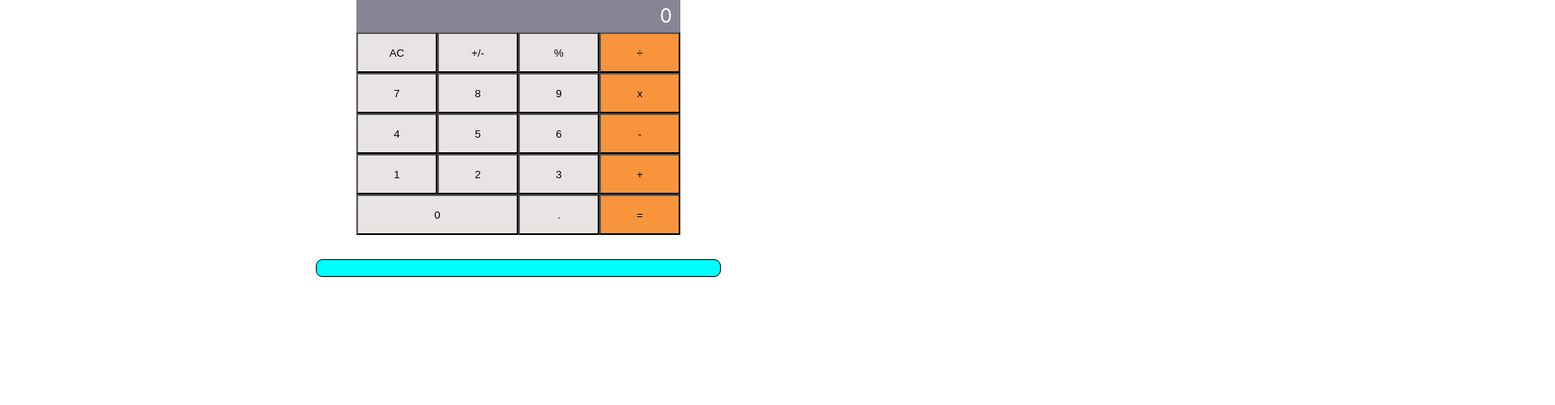
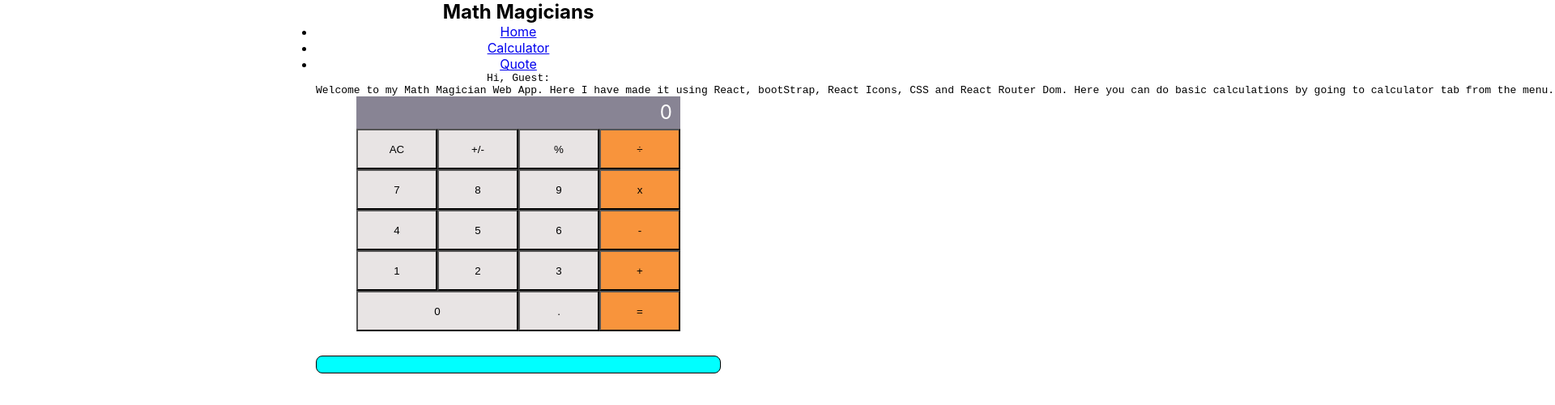
Before and after one commit to DilsherB/math-magician, a React (Create React App) app: page /Home in a window 1280 px wide. Shown: the top 500 px of the page at 81% size, 1920 px wide, since content can reach past the window. Built offline with nearby package versions, Linux system fonts and the light colour scheme; no server answers.

Commit message:
Home page added.

```diff
--- a/package.json
+++ b/package.json
@@ -7,9 +7,10 @@
     "@testing-library/react": "^13.4.0",
     "@testing-library/user-event": "^13.5.0",
     "big.js": "^6.2.1",
-    "bootstrap": "^5.3.0",
+    "bootstrap": "5.2",
     "react": "^18.2.0",
     "react-dom": "^18.2.0",
+    "react-router-dom": "^6.11.2",
     "react-scripts": "5.0.1",
     "web-vitals": "^2.1.4"
   },
--- a/src/App.js
+++ b/src/App.js
@@ -1,10 +1,15 @@
+// import { BrowserRouter, Routes, Route } from "react-router-dom";
 import "./App.css";
 import Calculator from "./components/Calculator";
+import Home from "./components/Home";
 import Quote from "./components/Quote";
+import Menu from "./components/Menu";
 
 function App() {
   return (
     <div className="App">
+      <Menu />
+      <Home />
       <Calculator />
       <Quote />
     </div>
--- /dev/null
+++ b/src/components/Home.js
@@ -0,0 +1,17 @@
+import React from "react";
+
+const Home = () => {
+  return (
+    <pre className="home">
+      Hi, Guest:
+      <p>
+        Welcome to my Math Magician Web App. Here I have made it using React,
+        bootStrap, React Icons, CSS and React Router Dom.
+        Here you can do basic calculations by going to calculator tab from the menu.
+        You can also view a random quote by going to the quote tab from the menu.
+      </p>
+    </pre>
+  );
+};
+
+export default Home;
--- /dev/null
+++ b/src/components/Menu.js
@@ -0,0 +1,25 @@
+import React from "react";
+
+const Menu = () => {
+  const menuItems = {
+    home: "Home",
+    calculator: "Calculator",
+    quote: "Quote",
+  };
+  return (
+    <nav>
+      <h2>Math Magicians</h2>
+      <ul className="d-flex justify-content-end gap-5 w-100 mt-2">
+        {Object.keys(menuItems).map((item) => (
+          <li key={item} className="list-group-item">
+            <a href={`#${item}`} className="text-decoration-none text-white">
+              {menuItems[item]}
+            </a>
+          </li>
+        ))}
+      </ul>
+    </nav>
+  );
+};
+
+export default Menu;
```
Also changed, not shown: 1 other file (tests, documents, lock files or other folders).
